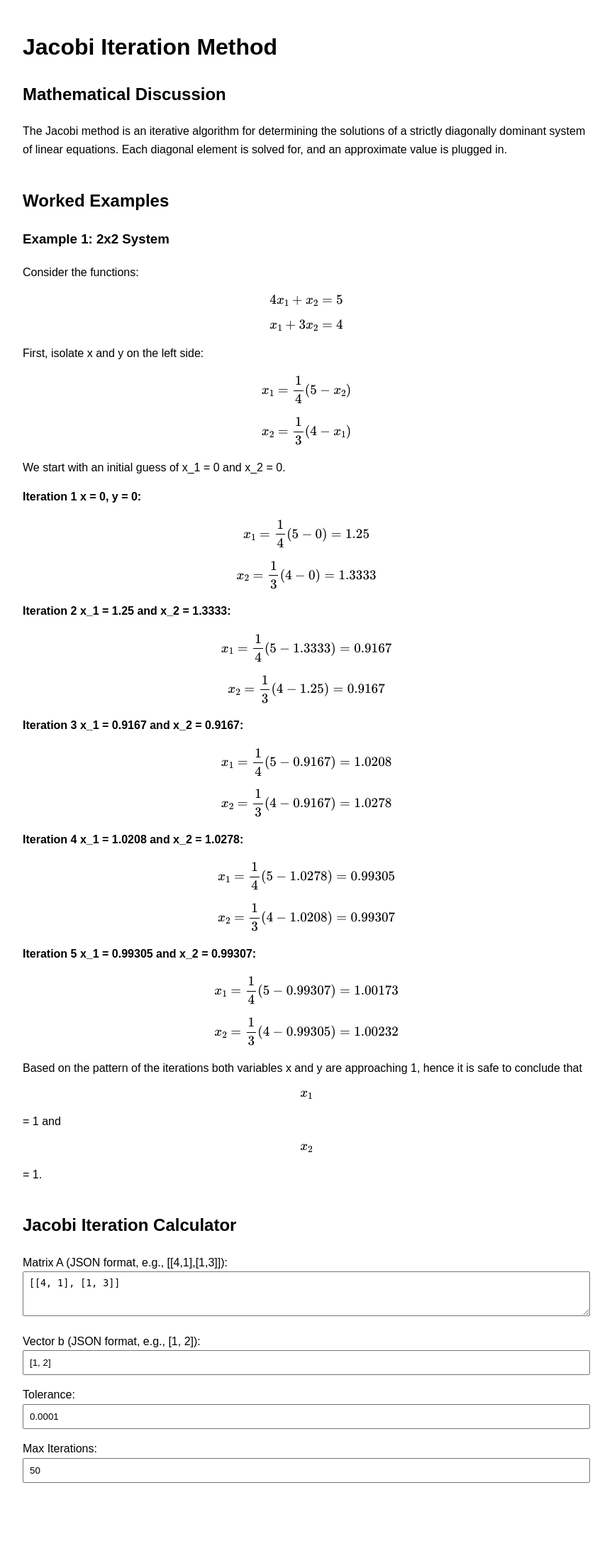
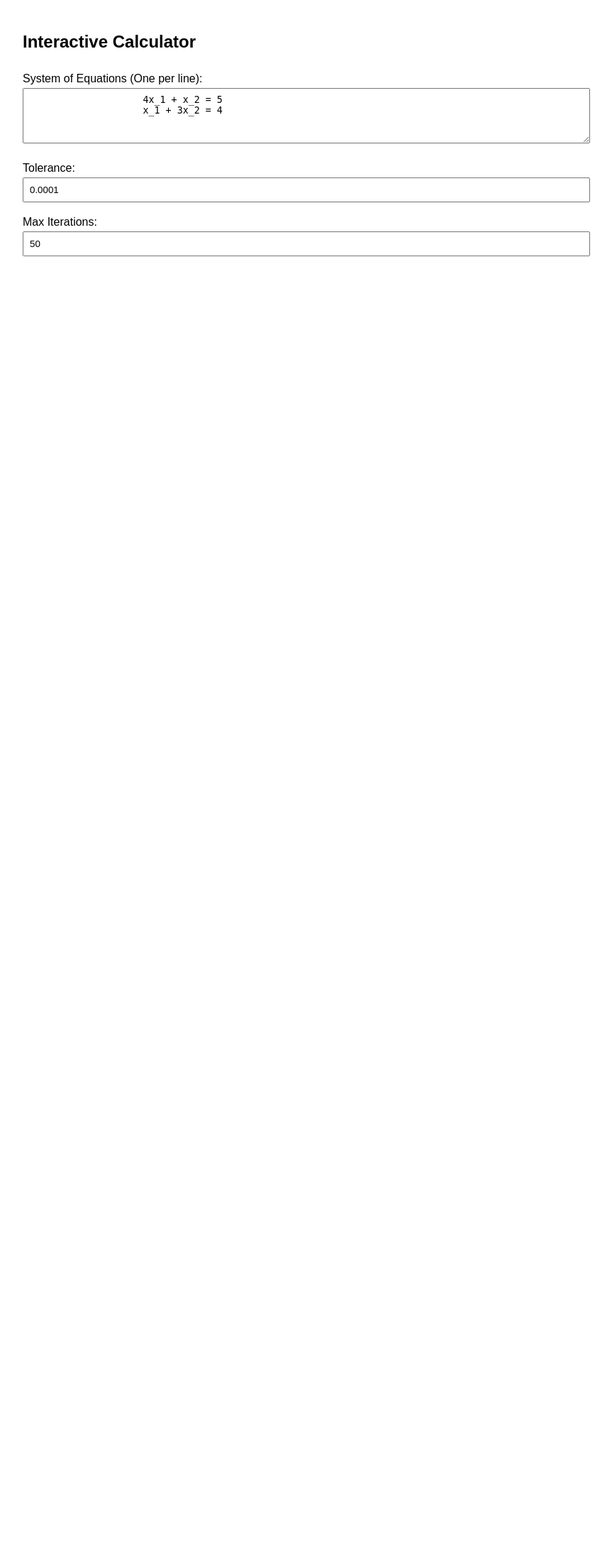
Before and after one commit to HEHE-soldier/Numerical_Methods, a Flask app: page / in a window 1280 px wide. Shown: the whole page at 71% size, without its empty margins (208-1071 px from the left). After the commit the page ends 361 px from the top, so only its background shows below. Run offline with Flask 3, Linux system fonts and the light colour scheme.

Commit message:
etdnxrfncgtmcgjm

```diff
--- a/index.py
+++ b/index.py
@@ -1,30 +1,56 @@
 from flask import Flask, request, jsonify, render_template
 import numpy as np
+import re
 
 app = Flask(__name__)
 
-@app.route('/', defaults={'path': ''})
-@app.route('/<path:path>', methods=['GET'])
-def home(path):
+def parse_equations(equations):
+    num_eqs = len(equations)
+    A = np.zeros((num_eqs, num_eqs))
+    b = np.zeros(num_eqs)
+
+    for i, eq in enumerate(equations):
+        eq = eq.replace(' ', '')
+        if '=' not in eq:
+            raise ValueError("Missing '=' sign in equation")
+
+        lhs, rhs = eq.split('=')
+        b[i] = float(rhs)
+
+        terms = re.findall(r'([+-]?)(\d*\.?\d*)x_?(\d+)', lhs)
+        for sign, coeff_str, var_idx_str in terms:
+            sign_val = -1 if sign == '-' else 1
+            coeff = float(coeff_str) if coeff_str else 1.0
+            col_idx = int(var_idx_str) - 1
+            A[i, col_idx] += sign_val * coeff
+
+    return A, b
+
+@app.route('/')
+def home():
     return render_template('index.html')
 
 @app.route('/api/jacobi', methods=['POST'])
 def jacobi():
     data = request.get_json()
-    if not data or 'A' not in data or 'b' not in data:
-        return jsonify({"error": "Missing matrix A or vector b"}), 400
+    if not data or 'equations' not in data:
+        return jsonify({"error": "Missing equations"}), 400
 
-    A = np.array(data['A'], dtype=float)
-    b = np.array(data['b'], dtype=float)
+    try:
+        equations = [eq for eq in data['equations'].split('\n') if eq.strip()]
+        A, b = parse_equations(equations)
+    except Exception as e:
+        return jsonify({"error": f"Format error: {str(e)}"}), 400
+
     tol = float(data.get('tol', 1e-6))
     max_iter = int(data.get('max_iter', 100))
-    n = len(b)
     x = np.zeros_like(b, dtype=float)
 
-    if 'x0' in data:
-        x = np.array(data['x0'], dtype=float)
+    D = np.diag(A)
 
-    D = np.diag(A)
+    if np.any(D == 0):
+        return jsonify({"error": "Zero on diagonal detected"}), 400
+
     R = A - np.diagflat(D)
 
     for i in range(max_iter):
--- a/templates/index.html
+++ b/templates/index.html
@@ -16,61 +16,19 @@
         </style>
     </head>
     <body>
-       <div class="section">
-            <h1>Jacobi Iteration Method</h1>
-            <h2>Mathematical Discussion</h2>
-            <p>The Jacobi method is an iterative algorithm for determining the solutions of a strictly diagonally dominant system of linear equations. Each diagonal element is solved for, and an approximate value is plugged in.</p>
-       </div>
-       <div class="section">
-            <h2>Worked Examples</h2>
-            <div class="section">
-                <h3>Example 1: 2x2 System</h3>
-                <p>Consider the functions:</p>
-                <p>$$4x_1 + x_2 = 5$$</p>
-                <p>$$x_1 + 3x_2 = 4$$</p>
-
-                <p>First, isolate x and y on the left side:</p>
-                <p>$$x_1 = \frac{1}{4}(5 - x_2)$$</p>
-                <p>$$x_2 = \frac{1}{3}(4 - x_1)$$</p>
-
-                <p>We start with an initial guess of x_1 = 0 and x_2 = 0.</p>
-                <p><strong>Iteration 1 x = 0, y = 0:</strong></p>
-                <p>$$x_1 = \frac{1}{4}(5 - 0) = 1.25$$</p>
-                <p>$$x_2 = \frac{1}{3}(4 - 0) = 1.3333$$</p>
-
-                <p><strong>Iteration 2 x_1 = 1.25 and x_2 = 1.3333:</strong></p>
-                <p>$$x_1 = \frac{1}{4}(5 - 1.3333) = 0.9167$$</p>
-                <p>$$x_2 = \frac{1}{3}(4 - 1.25) = 0.9167$$</p>
-
-                <p><strong>Iteration 3 x_1 = 0.9167 and x_2 = 0.9167:</strong></p>
-                <p>$$x_1 = \frac{1}{4}(5 - 0.9167) = 1.0208$$</p>
-                <p>$$x_2 = \frac{1}{3}(4 - 0.9167) = 1.0278$$</p>
-
-                <p><strong>Iteration 4 x_1 = 1.0208 and x_2 = 1.0278:</strong></p>
-                <p>$$x_1 = \frac{1}{4}(5 - 1.0278) = 0.99305$$</p>
-                <p>$$x_2 = \frac{1}{3}(4 - 1.0208) = 0.99307$$</p>
-
-                <p><strong>Iteration 5 x_1 = 0.99305 and x_2 = 0.99307:</strong></p>
-                <p>$$x_1 = \frac{1}{4}(5 - 0.99307) = 1.00173$$</p>
-                <p>$$x_2 = \frac{1}{3}(4 - 0.99305) = 1.00232$$</p>
-
-                <p>
-                    Based on the pattern of the iterations both variables x and y are approaching 1, hence it is safe to conclude that $$x_1$$ = 1 and $$x_2$$ = 1.
-                </p>
-        </div>
-       </div>
-       <div class="section">
-            <h2>Jacobi Iteration Calculator</h2>
+        <div class="section">
+            <h2>Interactive Calculator</h2>
             <div class="form-group">
-                <label>Matrix A (JSON format, e.g., [[4,1],[1,3]]):</label>
-                <textarea id="matrixA" rows="3">[[4, 1], [1, 3]]</textarea>
+                <label>System of Equations (One per line):</label>
+                <textarea id="equations" rows="4">
+                    4x_1 + x_2 = 5
+                    x_1 + 3x_2 = 4
+                </textarea>
             </div>
             <div class="form-group">
-                <label>Vector b (JSON format, e.g., [1, 2]):</label>
-                <input type="text" id="vectorB" value="[1, 2]">
-            </div>
-            <div class="form-group">
-                <label>Tolerance:</label>
+                <label>
+                    Tolerance:
+                </label>
                 <input type="number" id="tolerance" value="0.0001" step="0.0001">
             </div>
             <div class="form-group">
@@ -80,29 +38,31 @@
             <button onclick="calculateJacobi()">Calculate</button>
 
             <div id="resultBox" class="result" style="display:none;">
-                <h3>Results</h3>
+                <h3>
+                    Results
+                </h3>
                 <p id="solutionText"></p>
                 <p id="iterationText"></p>
             </div>
-       </div>
-       <script>
+        </div>
+        <script>
             async function calculateJacobi() {
-                const A = JSON.parse(document.getElementById('matrixA').value);
-                const b = JSON.parse(document.getElementById('vectorB').value);
+                const equations = document.getElementById('equations').value;
                 const tol = parseFloat(document.getElementById('tolerance').value);
                 const max_iter = parseInt(document.getElementById('maxIter').value);
 
                 const response = await fetch('/api/jacobi', {
                     method: 'POST',
                     headers: { 'Content-Type': 'application/json' },
-                    body: JSON.stringify({ A, b, tol, max_iter })
+                    body: JSON.stringify({ equations, tol, max_iter })
                 });
 
                 const data = await response.json();
                 const resultBox = document.getElementById('resultBox');
 
                 if (response.ok) {
-                    document.getElementById('solutionText').innerText = "Solution: " + data.solution.map(x => x.toFixed(4)).join(", ");
+                    const solutionStr = data.solution.map((val, index) => `x_${index + 1} = ${val.toFixed(4)}`).join(", ");
+                    document.getElementById('solutionText').innerText = "Solution: " + solutionStr;
                     document.getElementById('iterationText').innerText = "Converged in " + data.iterations + " iterations.";
                     resultBox.style.display = 'block';
                 } else {
```
